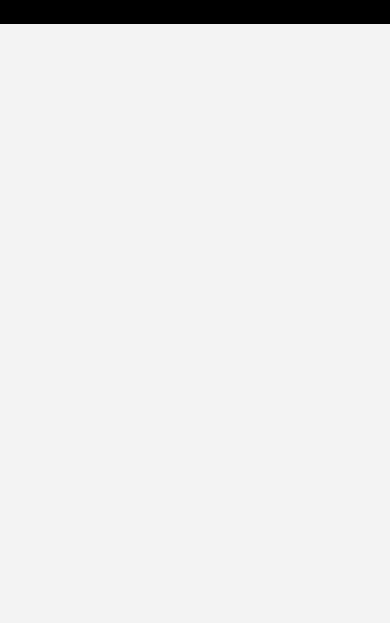
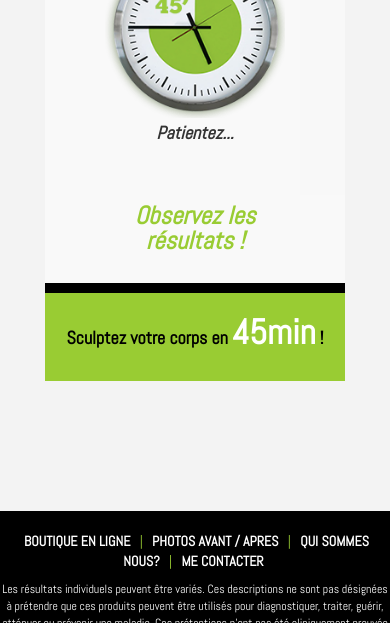
Before and after one commit to lathou/wrap-it, a plain HTML site: page app/index.html in a window 390 px wide. Shown: the part 2995-3618 px from the top of the page. Before the commit the page ends 3019 px from the top, so only its background shows below. Drawn offline with nearby package versions, Linux system fonts and the light colour scheme.

Commit message:
ajout d'une derniere section accueil et placement du footer dans un container

```diff
--- a/app/index.html
+++ b/app/index.html
@@ -115,12 +115,26 @@
 						<a class="btn btn-lg" href="qui-sommes-nous.html" role="button">Plus d'infos sur WRAP IT BABY!</a>
 					</div>
 				</section>
+
+				<section class="col-sm-12 text-center">
+					<h3 class="text-center">Le Wrap, rien de plus facile !</h3>
+
+					<div class="text-center col-xs-12 wrap-info">
+					<div class="col-xs-3"><img src="images/appliquer.jpg" alt="wrap" class="img-circle"/><h3>Appliquez</h3></div>
+					<span class="glyphicon glyphicon-arrow-right col-xs-1"></span>
+					<div class="col-xs-3"><img src="images/chrono.png" alt="45 minutes"/><h3>Patientez...</h3></div>
+					<span class="glyphicon glyphicon-arrow-right col-xs-1"></span>
+					<div class="observez col-xs-3">Observez les résultats !</div>
+					<h2 class="fond col-xs-12">Sculptez votre corps en  <strong class="min">45min</strong> !</h2>
+				</div>
+				</section>
 			</div>
 		</div>
 
 		<div class="top-page"><span class="glyphicon glyphicon-circle-arrow-up"></span><span>Haut de page</span></div>
 
 		<footer>
+			<div class="container">
 				<center>
 					<ul>
 						<li><a href="http://janymo.itworkseu.com/fr/" target="_blank">Boutique en ligne </a></li>
@@ -132,11 +146,11 @@
 						<li><a href="contact.html">Me contacter</a></li>
 					</ul>
 				</center>
-			<p>Les résultats individuels peuvent être variés. Ces descriptions ne sont pas désignées à prétendre que ces produits peuvent être utilisés pour diagnostiquer, traiter, guérir, atténuer ou prévenir une maladie. Ces prétentions n'ont pas été cliniquement prouvée ou évaluée par une agence réglementée ou gouvernementale. Si vous êtes en cours de traitement ou de grossesse, veuillez demander conseil à votre distributrice avant toute utilisation.</p>
+				<p class="small">Les résultats individuels peuvent être variés. Ces descriptions ne sont pas désignées à prétendre que ces produits peuvent être utilisés pour diagnostiquer, traiter, guérir, atténuer ou prévenir une maladie. Ces prétentions n'ont pas été cliniquement prouvée ou évaluée par une agence réglementée ou gouvernementale. Si vous êtes en cours de traitement ou de grossesse, veuillez demander conseil à votre distributrice avant toute utilisation.</p>
 				<p>Copyright 2016, It Works! Marketing International All rights reserved.</p>
 
-			<p><a href="https://www.facebook.com/groups/174922982858657/" target="_blank"><i class="fa fa-facebook-official fa-4x"></i></a>
-			</p>
+				<p><a href="https://www.facebook.com/groups/174922982858657/" target="_blank"><i class="fa fa-facebook-official fa-4x"></i></a></p>
+			</div>
 		</footer>
 		<script src = "http://code.jquery.com/jquery-2.1.1.min.js"></script>
 		<script src="js/bootstrap.min.js"></script>
--- a/app/styles/style.css
+++ b/app/styles/style.css
@@ -44,6 +44,7 @@ h3{
 
 ul{
 	padding:0px;
+	list-style: none;
 }
 
 .btn, input[type="button"], a.btn{
@@ -195,6 +196,7 @@ footer li{
 	margin-top: 20px;
 	padding-left: 10px;
 	padding-right: 10px;
+	padding-bottom: 40px;
 }
 
 #categories-accueil .col-lg-3{
@@ -223,6 +225,54 @@ footer li{
 	height : 120px;
 }
 
+
+
+.wrap-info{
+	background-color: rgba(250,250,250,0.8);
+	border-radius: 20px;
+	padding : 0px;
+}
+.wrap-info div{
+	padding-top: 20px;
+	margin-bottom: 10px;
+	font-style: italic;
+}
+
+.wrap-info span{
+	color:#99cc33;
+	font-size: 30px;
+	position:relative;
+	top:80px;
+}
+
+div.observez{
+	color : #99cc33;
+	font-size: 40px;
+	font-weight: bold;
+	line-height: 1;
+	padding-top: 50px;
+}
+
+.fond{
+	background-color: #99cc33;
+	margin:0px;
+	padding-top:20px;
+	padding-bottom: 30px;
+	color:black;
+	border-top: 10px black solid;
+	font-weight: bold;
+}
+
+.min{
+	font-size: 35px;
+	color:white;
+}
+
+.wrap-info img{
+	width : 100%;
+	height:100%;
+	display:block;
+}
 /*--------------------------------------------------------PAGE PRODUITS---------------------------------------------*/
 
 /********* Carousel Produits*******/
@@ -372,6 +422,72 @@ textarea.form-control{
 	padding:0;
 }
 
+
+
+
+/*------------- ECRANS MOYENS -------------*/
+@media (max-width: 1199px){
+	.container{
+		width:100%;
+	}
+
+	/*accueil*/
+	#categories-accueil .col-lg-3{
+		padding: 8px;
+	}
+	.categorie-produits{
+		min-height:380px;
+	}
+
+	div.observez{
+		font-size: 35px;
+	}
+
+
+	/*Produit*/
+	.carousel-caption{
+		top:7px;
+	}
+	.carousel-caption input{
+		margin-top: 5px;
+	}
+	.carousel-indicators{
+		bottom:10px;
+	}
+}
+
+
+/*------------- TABLETTES ----------------*/
+@media(max-width: 991px){
+	.container{
+		width:100%;
+	}
+
+	.top-page{
+		right:5px;
+		bottom :5px;
+	}
+
+	/*accueil*/
+	div.observez, .fond{
+		font-size: 30px;
+	}
+
+	/*Produits*/
+	.carousel-caption{
+		font-size:16px;
+	}
+	.carousel-caption h2{
+		font-size: 22px;
+		margin-top: 20px;
+		margin-bottom: 10px;
+	}
+	.carousel-indicators{
+		left:50px;
+		bottom:5px;
+	}
+}
+
 /*--------------- PORTABLES-----------*/
 @media(max-width:767px){
 	section.col-sm-12{
@@ -401,6 +517,15 @@ textarea.form-control{
 		padding-left: 40px;
 	}
 
+	/*accueil*/
+	div.observez, .fond{
+		font-size: 25px;
+	}
+
+	.wrap-info span{
+		top:60px;
+	}
+
 
 	/*Porduit*/
 	.carousel-caption input{
@@ -424,55 +549,6 @@ textarea.form-control{
 	}
 }
 
-/*------------- TABLETTES ----------------*/
-@media(max-width: 991px){
-	.container{
-		width:100%;
-	}
-
-	.top-page{
-		right:5px;
-		bottom :5px;
-	}
-
-	/*Produits*/
-	.carousel-caption{
-		font-size:16px;
-	}
-	.carousel-caption h2{
-		font-size: 22px;
-		margin-top: 20px;
-		margin-bottom: 10px;
-	}
-	.carousel-indicators{
-		left:50px;
-		bottom:5px;
-	}
-}
-
-/*------------- ECRANS MOYENS -------------*/
-@media (max-width: 1199px){
-
-	/*accueil*/
-	#categories-accueil .col-lg-3{
-		padding: 8px;
-	}
-	.categorie-produits{
-		min-height:380px;
-	}
-
-	/*Produit*/
-	.carousel-caption{
-		top:7px;
-	}
-	.carousel-caption input{
-		margin-top: 5px;
-	}
-	.carousel-indicators{
-		bottom:10px;
-	}
-}
-
 /*--------AUTRE-------------*/
 
 @media (max-width: 873px){
@@ -483,6 +559,15 @@ textarea.form-control{
 
 
 @media (max-width: 660px){
+	/*accueil*/
+	div.observez, .fond, .wrap-info h3, .wrap-info span{
+		font-size: 18px;
+	}
+	.wrap-info h3{
+		margin-top : 5px;
+		margin-bottom :10px;
+	}
+
 	/*Produit*/
 	.carousel-caption h2{
 		display:none;
@@ -498,3 +583,23 @@ textarea.form-control{
 		margin-left: -25%;
 	}
 }
+
+@media(max-width:510px){
+	/*accueil*/
+	.wrap-info div{
+		width : 70%;
+		margin :0 auto;
+		float : initial;
+	}
+	.wrap-info span{
+		display : none;
+	}
+	div.observez{
+		font-size: 25px;
+		padding-bottom: 30px;
+	}
+	/*temoignage*/
+	.precedent, .suivant{
+		padding : 17px 0px 17px 5px;
+	}
+}
```
Also changed, not shown: app/contact.html (+4 -3 lines), app/produits.html (+4 -3 lines), app/qui-sommes-nous.html (+4 -3 lines), app/temoignages.html (+4 -3 lines), app/images/appliquer.jpg (added), app/images/chrono.png (added). Lines whose indentation alone changed are shown as unchanged.
